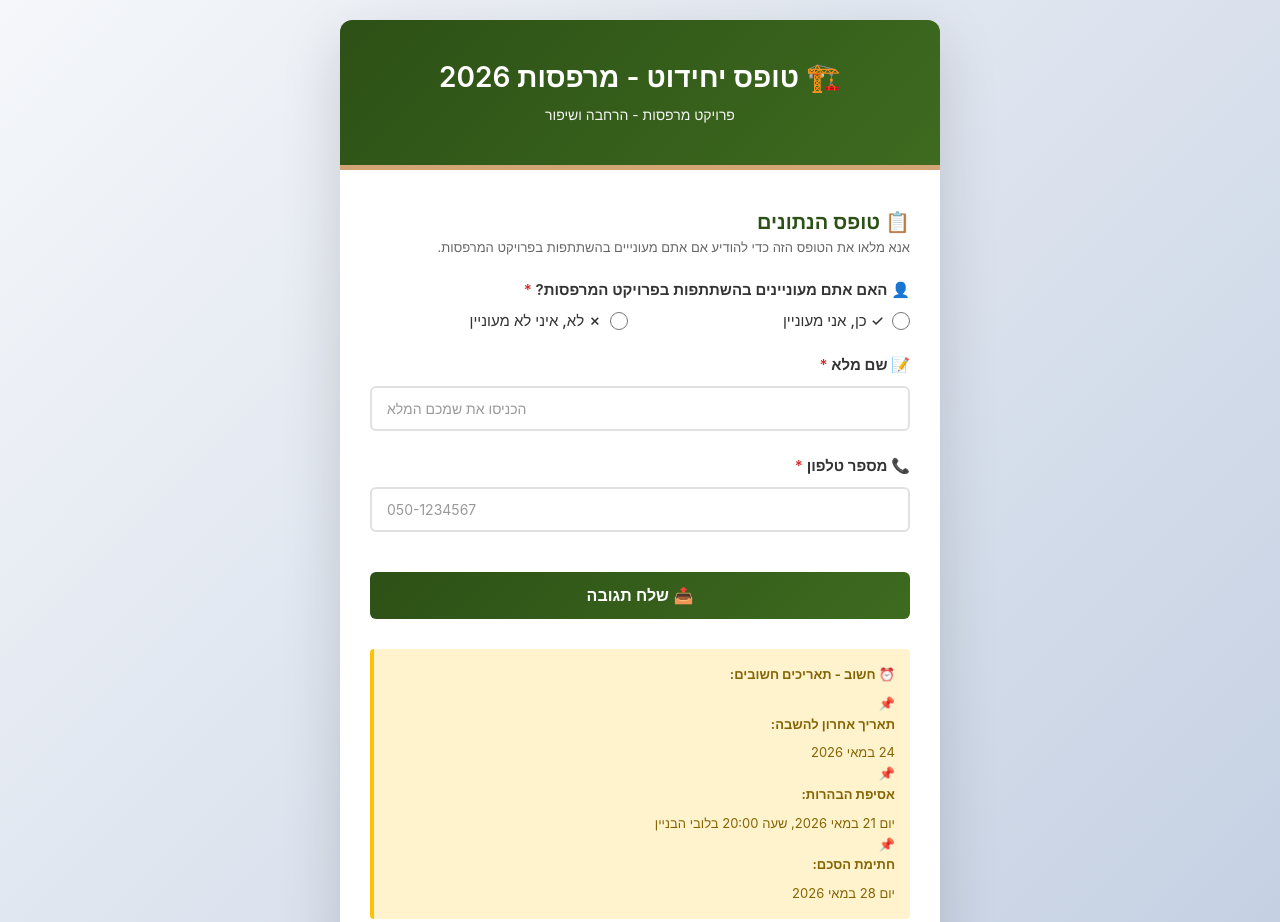
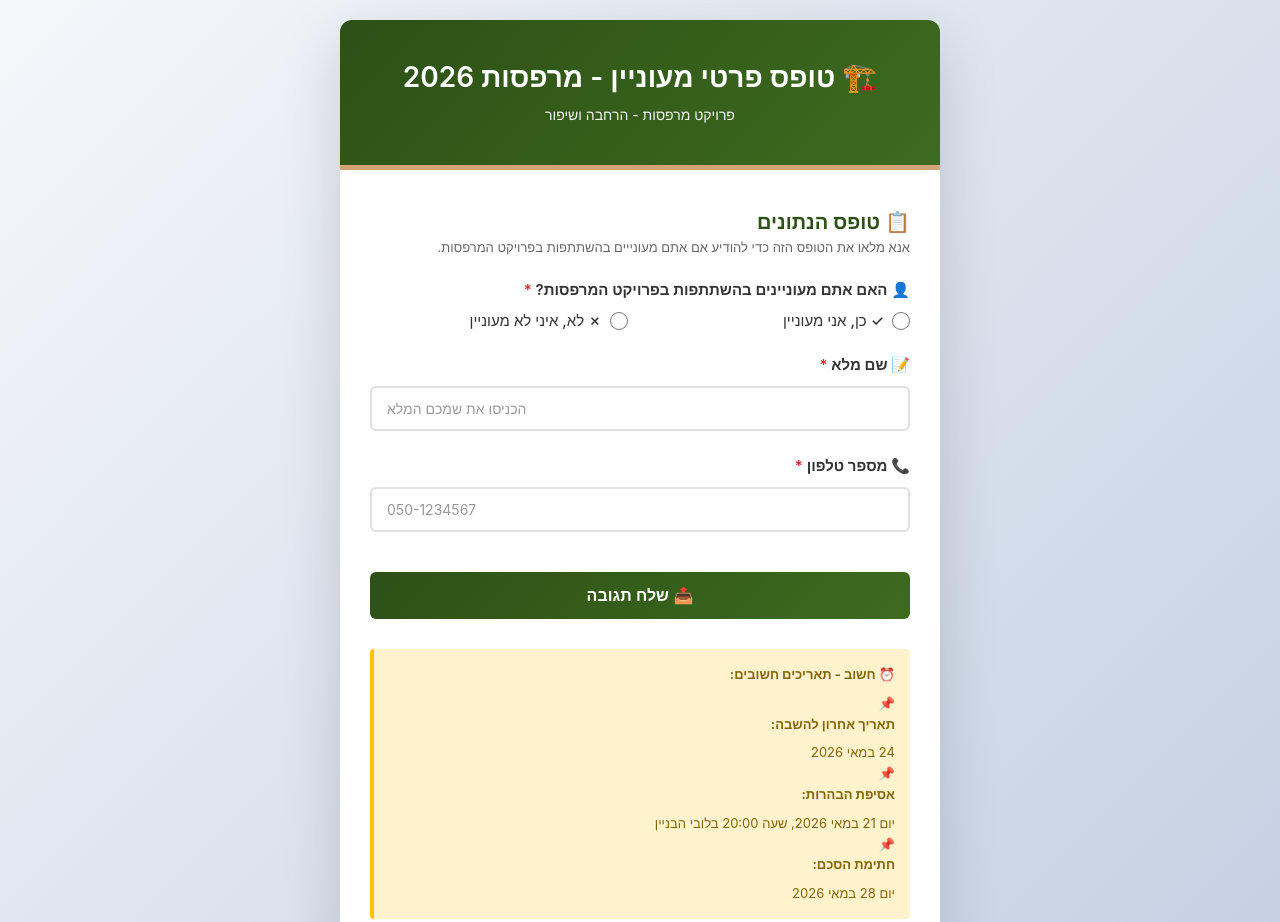
Before and after one commit to VestaNow/marpreset-form, a plain HTML site: page form1.html in a window 1280 px wide. Shown: the top 922 px of the page. Drawn offline with Linux system fonts and the light colour scheme.

Commit message:
Update form1.html

```diff
--- a/form1.html
+++ b/form1.html
@@ -3,7 +3,7 @@
 <head>
     <meta charset="UTF-8">
     <meta name="viewport" content="width=device-width, initial-scale=1.0">
-    <title>טופס יחידוט - מרפסות 2026</title>
+    <title>טופס פרטי מעוניין - מרפסות 2026</title>
     <style>
         * {
             margin: 0;
@@ -226,7 +226,7 @@
 <body>
     <div class="container">
         <div class="header">
-            <h1>🏗️ טופס יחידוט - מרפסות 2026</h1>
+            <h1>🏗️ טופס פרטי מעוניין - מרפסות 2026</h1>
             <p>פרויקט מרפסות - הרחבה ושיפור</p>
         </div>
 
```
